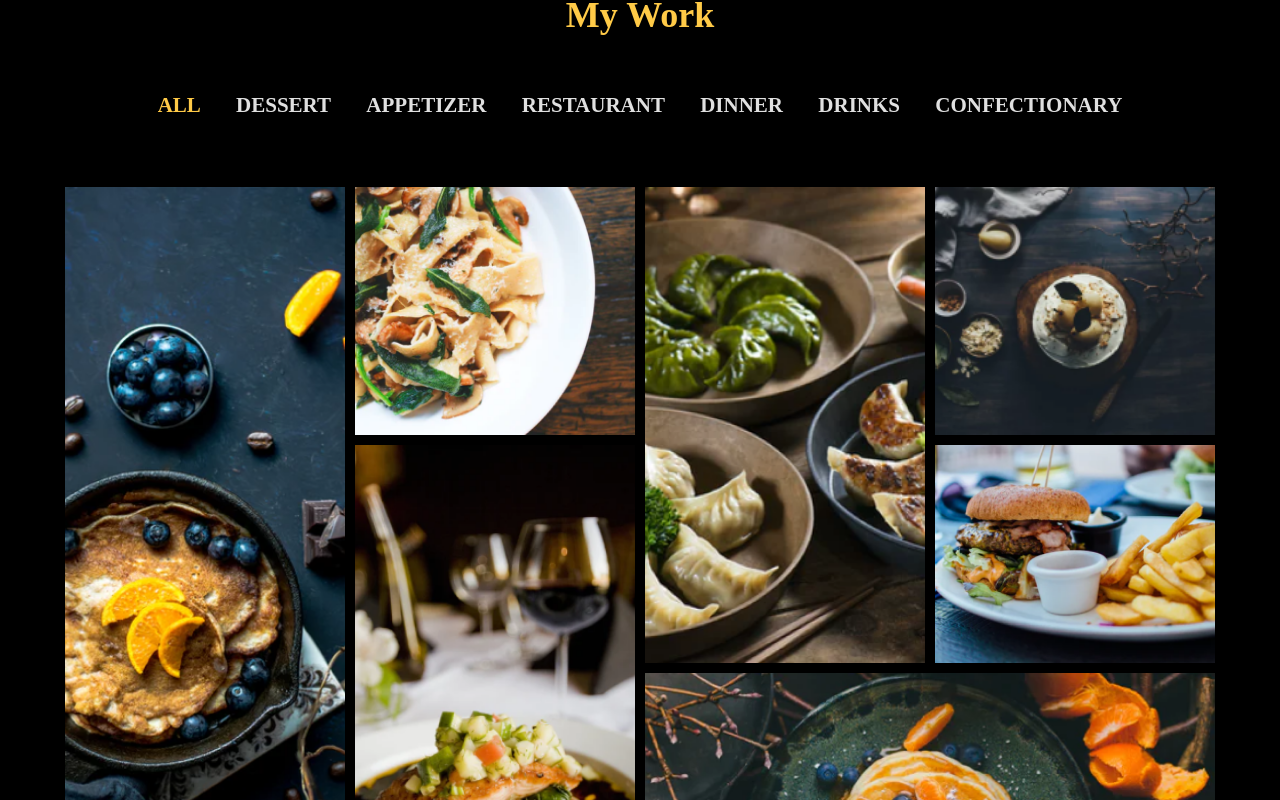
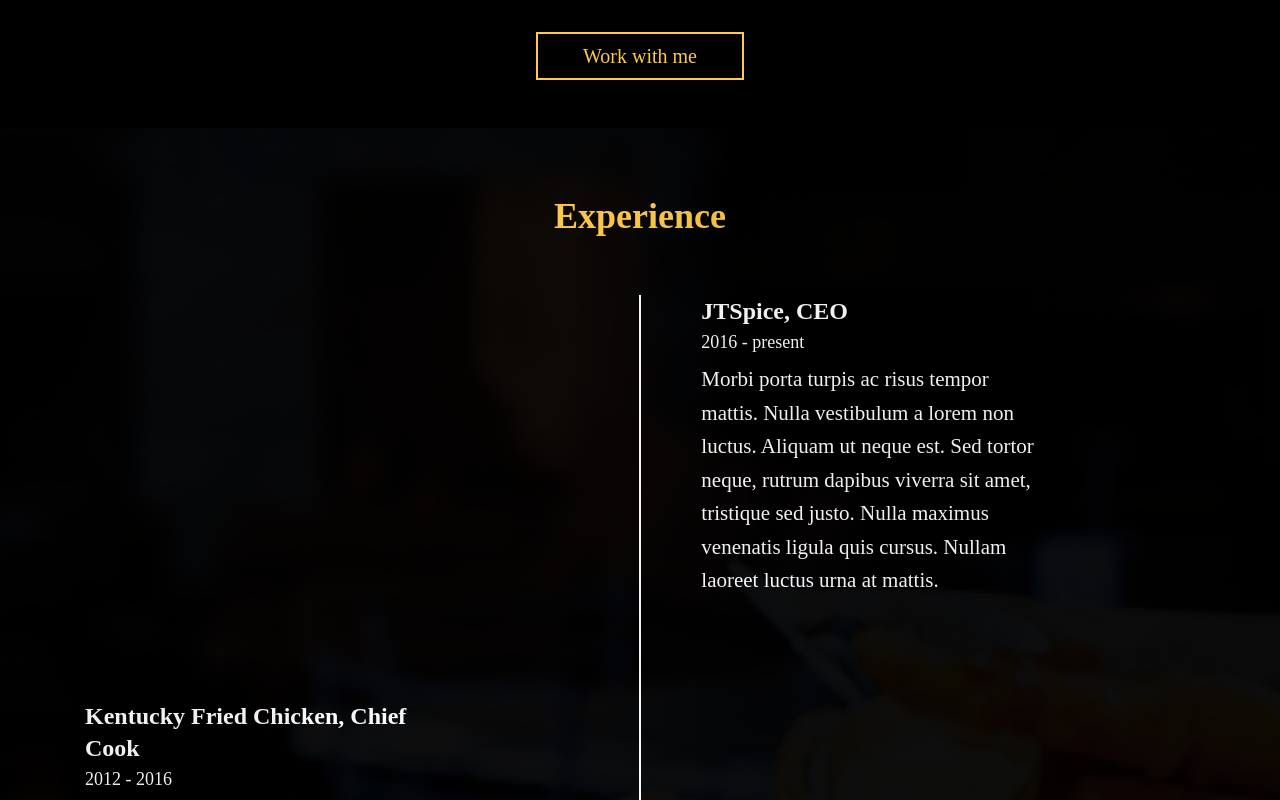
Before and after one commit to olashina201/spice, a React (Create React App) app: page / in a window 1280 px wide. Shown: the part 2000-2800 px from the top of the page. Built offline with nearby package versions, Linux system fonts and the light colour scheme.

Commit message:
finishing up

```diff
--- a/src/App.css
+++ b/src/App.css
@@ -3,3 +3,6 @@
     margin: 0;
     padding: 0;
 }
+
+@import url('https://fonts.googleapis.com/css?family=Rubik');
+@import url('https://fonts.googleapis.com/css?family=Playfair+Display');
--- a/src/App.js
+++ b/src/App.js
@@ -1,7 +1,7 @@
 import Navbar from "./components/Navbar";
 import About from "./components/About";
 import Services from "./components/Services";
-//import Experience from "./components/Experience";
+import Experience from "./components/Experience";
 import Hero from "./components/Hero";
 import Footer from "./components/Footer";
 import Testimony from "./components/Testimony";
@@ -16,7 +16,7 @@ function App() {
       <Hero />
       <About />
       <Services />
-      {/* <Experience /> */}
+      <Experience />
       <Work />
       <Testimony />
       <Contact />
--- a/src/components/About.js
+++ b/src/components/About.js
@@ -41,7 +41,7 @@ const AboutContainer = styled.div`
     @media (max-width: 768px) {
       width: 20rem;
       height: 20rem;
-  }
+    }
   }
 `;
 const AboutCap = styled.span`
@@ -54,6 +54,7 @@ const AboutCap = styled.span`
     width: 80%;
   }
   h1 {
+    font-family: "Playfair Display";
     font-style: normal;
     font-weight: bold;
     font-size: 36px;
@@ -61,6 +62,7 @@ const AboutCap = styled.span`
     color: #ffca47;
   }
   p {
+    font-family: "Rubik";
     font-size: 21px;
     font-weight: 400;
   }
--- a/src/components/Contact.js
+++ b/src/components/Contact.js
@@ -36,7 +36,7 @@ const CommentContainer = styled.div`
   padding: 50px 0;
 `;
 const CommentText = styled.h1`
-  font-family: Playfair Display;
+  font-family: "Playfair Display";
   font-size: 36px;
   line-height: 48px;
   color: #ffca47;
@@ -51,11 +51,8 @@ const CommentMain = styled.div`
   display: flex;
   width: 80%;
   margin: 0 auto;
-  justify-content: space-between;
+  justify-content: space-around;
   padding: 0 60px;
-  @media (max-width: 568px) {
-    padding: 0 20px;
-  }
 `;
 const CommentImg = styled.div`
   width: 25rem;
@@ -75,6 +72,7 @@ const CommentForm = styled.form`
   color: #fff;
   display: flex;
   flex-direction: column;
+  justify-content: center;
 
   @media (max-width: 320px) {
     width: 300px;
@@ -140,5 +138,6 @@ const FormText = styled.p`
   font-weight: 500;
   font-size: 18px;
   line-height: 21px;
-  margin-bottom: 50px;
+  margin-bottom: 2rem;
+  text-align: center;
 `;
--- a/src/components/Experience.js
+++ b/src/components/Experience.js
@@ -7,6 +7,8 @@ import { experiences } from "../data";
 const Experience = () => {
   return (
     <ExperienceContainer style={{ backgroundImage: `url(${HeroImage})` }}>
+        <ExperienceOverlay>
+        <ExperienceHeader>Experience</ExperienceHeader>
       <GridComponent>
         <GridContent gridColumn="3" gridRow="1">
           <InnerItem>
@@ -36,10 +38,11 @@ const Experience = () => {
             <p>{experiences.experience[3].description}</p>
           </InnerItem>
         </GridContent>
-        <GridContent gridColumn="2/4" gridRow="2">
+        <GridContent gridColumn="2" gridRow="1 / span 4">
           <img src={line} alt="line" />
         </GridContent>
       </GridComponent>
+      </ExperienceOverlay>
     </ExperienceContainer>
   );
 };
@@ -47,32 +50,114 @@ const Experience = () => {
 export default Experience;
 
 const ExperienceContainer = styled.div`
-  background: #000000;
   color: #fff;
   background-size: cover;
   position: relative;
   display: grid;
   align-items: center;
-  opacity: 0.94;
+  margin: 0 auto;
+//   overflow: hidden;
 `;
 
+const ExperienceOverlay = styled.div`
+padding: 4em 0;
+background: #000000;
+opacity: 0.94;
+`
+
+const ExperienceHeader = styled.div`
+font-family: "Playfair Display";
+font-weight: bold;
+font-size: 36px;
+line-height: 48px;
+color: #FFCA47;
+text-align: center;
+margin-bottom: 50px;
+`
+
 const GridComponent = styled.div`
-  width: 80%;
+  padding: 0 80px;
   display: grid;
+  margin: 0 auto;
+  @media (max-width: 568px) {
+    padding: 0 20px;
+    margin: 0;
+  }
+  @media (max-width: 320px) {
+    padding: 0;
+    margin: 0;
+  }
 `;
 
 const GridContent = styled.div`
-  width: 40rem;
-  height: 15rem;
   display: grid;
   margin: 5px;
-  grid-template-rows: 20rem;
+  grid-template-rows: auto auto auto auto;
   grid-column: ${(props) => props.gridColumn};
   grid-row: ${(props) => props.gridRow};
+  margin-bottom: 80px;
+  :nth-child(5) {
+    padding: 0 50px;
+  }
+  @media (max-width: 768px) {
+      :nth-child(5) {
+        grid-row: 1 / span 5;
+        grid-column: 1;
+        padding: 0px;
+      }
+      :nth-child(1) {
+        grid-column: 2;
+        grid-row: 1;
+        margin-bottom: 80px;
+      }
+      :nth-child(2) {
+        grid-column: 2;
+        grid-row: 2;
+      }
+      :nth-child(3) {
+        grid-column: 2;
+        grid-row: 3;
+      }
+      :nth-child(4) {
+        grid-column: 2;
+        grid-row: 4;
+      }
+}
 `;
 
 const InnerItem = styled.div`
   display: flex;
   flex-direction: column;
-  width: 20rem;
+  width: 462px;
+  @media (min-width: 568px) {
+    width: 70%;
+  }
+  @media (max-width: 320px) {
+    width: 280px;
+  }
+  @media (max-width: 425px) {
+    width: 280px;
+  }
+  h3 {
+    font-family: "Playfair Display";
+    font-weight: bold;
+    font-size: 24px;
+    line-height: 32px;
+    margin-bottom: 5px;
+  }
+  span {
+    font-family: "Rubik";
+    font-size: 18px;
+    line-height: 21px;
+    margin-bottom: 10px;
+  }
+  p {
+    font-family: "Rubik";
+    font-size: 21px;
+    line-height: 33.52px;
+    @media (max-width: 568px) {
+        font-size: 18px;
+        line-height: 28.73px;
+    }
+  }
 `;
--- a/src/components/Hero.js
+++ b/src/components/Hero.js
@@ -52,7 +52,7 @@ const BannerContent = styled.div`
   @media (max-width: 1024px) {
     justify-content: space-between;
   }
-  @media (max-width: 767px) {
+  @media (max-width: 768px) {
     display: flex;
     flex-direction: column;
     align-items: center;
--- a/src/components/NavBar.js
+++ b/src/components/NavBar.js
@@ -100,6 +100,7 @@ const Nav = styled.div`
   }
 
   .navbar-list-items .nav-link {
+    font-family: "Rubik";
     text-decoration: none;
     color: #fff;
     align-items: center;
@@ -109,7 +110,7 @@ const Nav = styled.div`
     font-size: 16px;
     line-height: 13px;
     text-transform: capitalize;
-    font-weight: 500;
+    font-weight: 700;
     border-top: 2px solid transparent;
   }
 
--- a/src/components/Services.js
+++ b/src/components/Services.js
@@ -50,6 +50,7 @@ const ServiceComponent = styled.div`
   }
 `;
 const ServiceCap = styled.div`
+font-family: "Playfair Display";
   text-align: center;
   color: #ffca47;
   font-weight: bold;
@@ -65,10 +66,12 @@ const ServiceMenu = styled.div`
   flex-wrap: wrap;
   justify-content: center;
   align-items: center;
+  padding-bottom: 3rem;
 `;
 const MenuCap = styled.div`
   display: flex;
-  width: 20rem;
+  width: 25rem;
+  height: 15rem;
   background: #100f0f;
   padding: 1.5rem;
   margin: 0.75rem;
@@ -79,12 +82,14 @@ const MenuCap = styled.div`
     flex-direction: column;
   }
   h1 {
+    font-family: "Rubik";
     font-size: 24px;
     text-align: center;
     font-weight: bold;
     margin-bottom: 0.75rem;
   }
   p {
+    font-family: "Rubik";
     font-size: 21px;
     font-weight: 300;
     margin: 0 auto;
@@ -92,7 +97,7 @@ const MenuCap = styled.div`
   }
 `;
 const ServiceButton = styled.div`
-  font-family: Rubik;
+  font-family: "Rubik";
   font-weight: normal;
   font-size: 20px;
   width: 13rem;
--- a/src/components/Testimony.js
+++ b/src/components/Testimony.js
@@ -85,7 +85,7 @@ const TContainer = styled.div`
     transition: 0.3s;
     text-align: center;
     .title {
-        font-family: Playfair Display;
+        font-family: "Playfair Display";
         font-style: normal;
         font-weight: bold;
         font-size: 36px;
```
